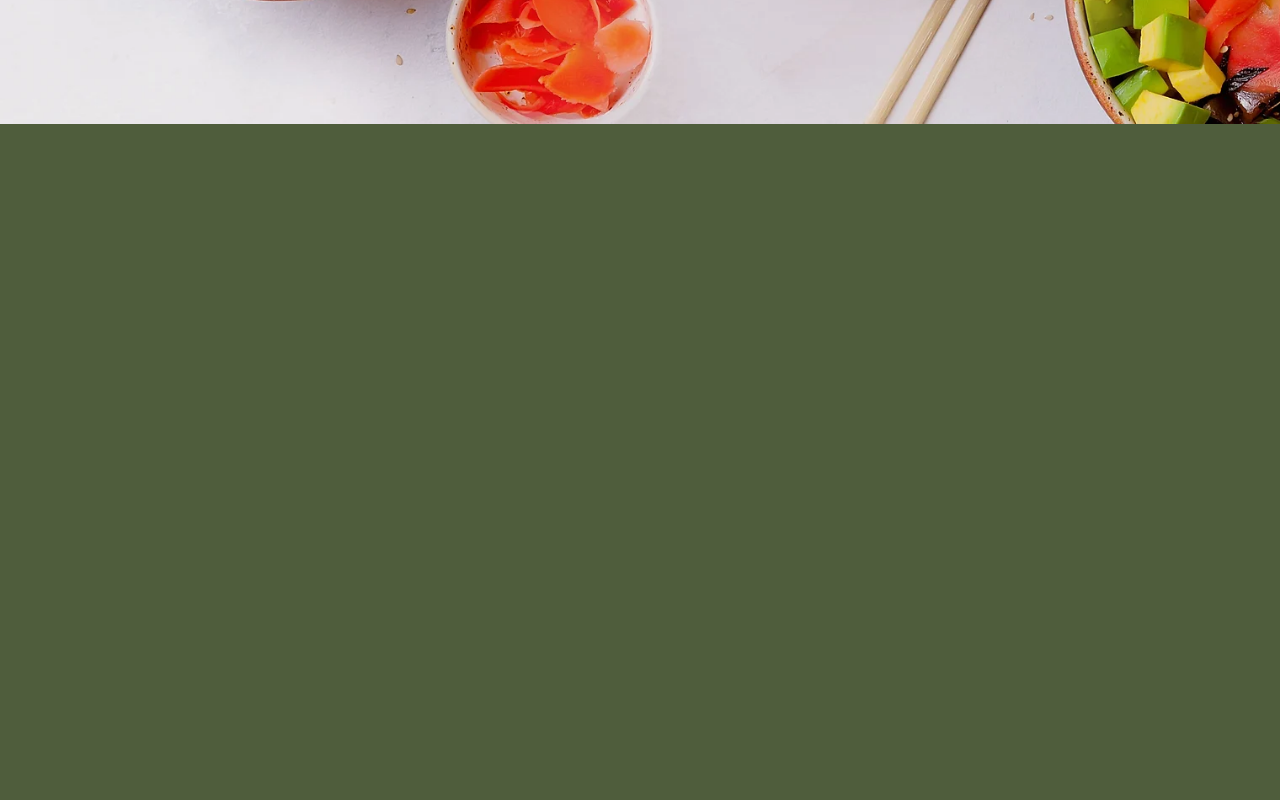
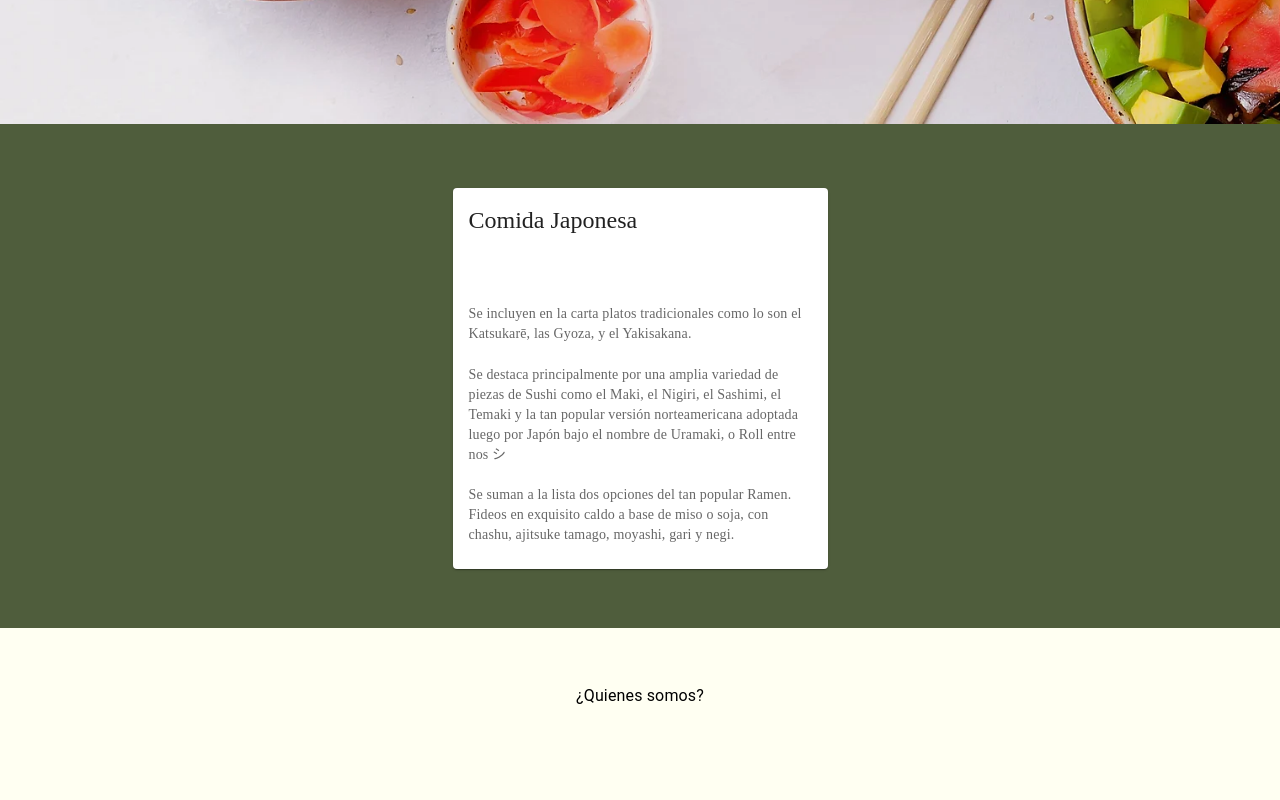
Before and after one commit to Marcos-Echeverria/meishi, a React (Vite) app in the folder client/: page / in a window 1280 px wide. Shown: the part 740-1540 px from the top of the page. Built offline with nearby package versions, Linux system fonts and the light colour scheme.

Commit message:
card-home

```diff
--- a/client/main.css
+++ b/client/main.css
@@ -5,3 +5,10 @@
 .sushiImg{
     width: 100%;
 }
+
+@font-face {
+    font-family: "MiFuentePersonalizada";
+    src: url("../../common/font/GrandifloraOne-Regular.ttf") format("ttf");
+    font-family: "MiFuentePersonalizada2";
+    src: url("../../common/font/PetitFormalScript-Regular.ttf") format("ttf");
+}
--- /dev/null
+++ b/client/src/components/pages/card/card.jsx
@@ -0,0 +1,25 @@
+
+import Card from '@mui/material/Card';
+import CardContent from '@mui/material/CardContent';
+
+import Typography from '@mui/material/Typography';
+
+export default function OutlinedCard() {
+    return (
+        <Card sx={{ maxWidth: 375, marginTop: 8 }}>
+            <CardContent>
+                <Typography gutterBottom variant="h5" component="div" style={{ fontFamily: "MiFuentePersonalizada2"}}>
+                    Comida Japonesa
+                </Typography>
+                <Typography variant="body2" color="text.secondary" style={{ fontFamily: "MiFuentePersonalizada"}}>
+                    <br /><br /> <br />
+                Se incluyen en la carta platos tradicionales como lo son el Katsukarē, las Gyoza, y el Yakisakana.
+<br /> <br />
+Se destaca principalmente por una amplia variedad de piezas de Sushi como el Maki, el Nigiri, el Sashimi, el Temaki y la tan popular versión norteamericana adoptada luego por Japón bajo el nombre de Uramaki, o Roll entre nos シ
+<br /> <br />
+Se suman a la lista dos opciones del tan popular Ramen. Fideos en exquisito caldo a base de miso o soja, con chashu, ajitsuke tamago, moyashi, gari y negi.
+                </Typography>
+            </CardContent>
+        </Card>
+    );
+}
--- a/client/src/components/pages/home/home.jsx
+++ b/client/src/components/pages/home/home.jsx
@@ -1,4 +1,6 @@
-import { Box, Grid, Typography } from "@mui/material"
+import { Box, Grid, Typography } from "@mui/material";
+import OutlinedCard from "../card/card";
+
 
 const Home = () => {
 
@@ -11,8 +13,10 @@ const Home = () => {
   };
 
   const description = {
-    height: "50rem",
-    backgroundColor: "#4F5D3C"
+    display: "Flex",
+    placeContent: "Center",
+    backgroundColor: "#4F5D3C",
+    height: '35rem'
   };
 
   return (
@@ -24,7 +28,16 @@ const Home = () => {
     </Box>
 
     <Box sx={description}>
+      <Box>
+      <OutlinedCard />
+      </Box>
     </Box>
+    <Typography variant="body1" color="initial" style={{textAlign:"center"}}>
+      ¿Quienes somos?
+      <Typography variant="body1" color="initial">
+
+      </Typography>
+    </Typography>
 
     <Grid container columns={{ xs: 4, sm: 12, md: 12 }} spacing={10} sx={{p: 15, backgroundColor: "#fffff2" }}>
       <Grid item xs={2} sm={4} md={4}>
--- a/client/src/components/pages/menu/Menu.css
+++ b/client/src/components/pages/menu/Menu.css
@@ -1,8 +1,3 @@
-@font-face {
-    font-family: "MiFuentePersonalizada";
-    src: url("../../common/font/GrandifloraOne-Regular.ttf") format("ttf");
-}
-
 .menuCard {
     width: 20vw;
     margin-bottom: 1rem;
```
Also changed, not shown: client/public/img-home/img-card.png (added), client/src/components/common/font/OFL1.txt (added), client/src/components/common/font/PetitFormalScript-Regular.ttf (added).
